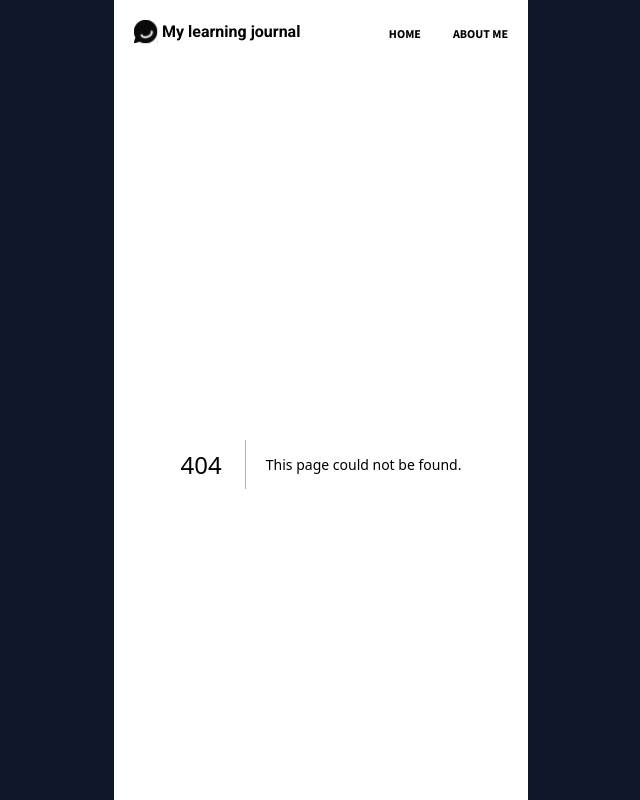
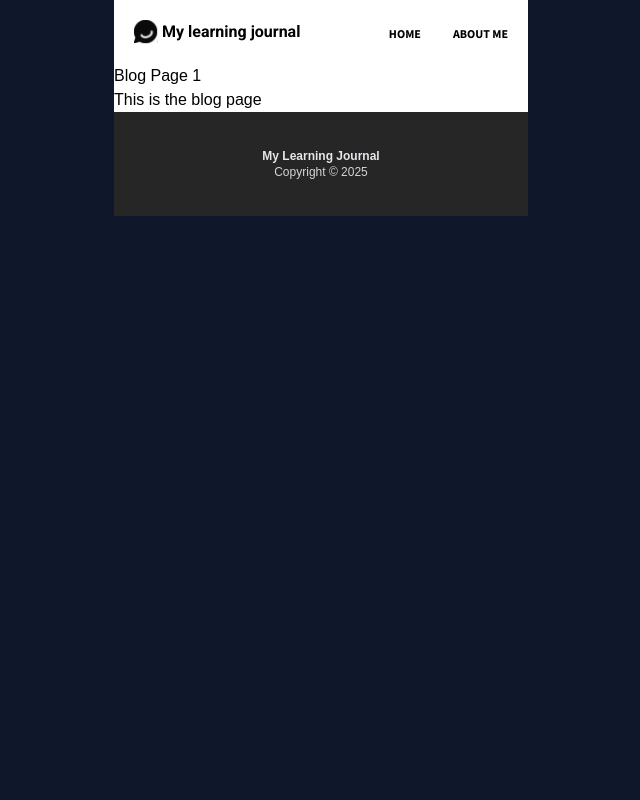
Before and after one commit to DarrickFauvel/my-learning-journal-solo-scrimba-250119, a Next.js app: page /blog/1 in a window 1280 px wide. Before the commit this address had no page. Shown: the top 800 px of the page, without its empty margins (319-959 px from the left). Built offline with nearby package versions, Linux system fonts and the light colour scheme.

Commit message:
Create blog page

```diff
--- /dev/null
+++ b/app/blog/[id]/page.tsx
@@ -0,0 +1,16 @@
+export default async function BlogPage({
+  params,
+}: {
+  params: Promise<{ id: string }>
+}) {
+    const { id } = await params
+
+    return (
+        <div>
+            <h1>Blog Page {id}</h1>
+            <p>
+                This is the blog page
+            </p>
+        </div>
+    )
+}
```
